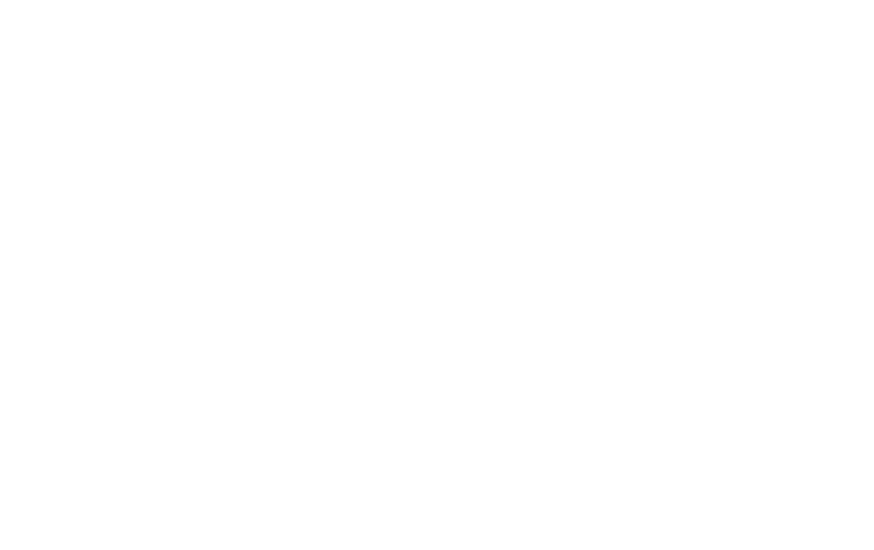
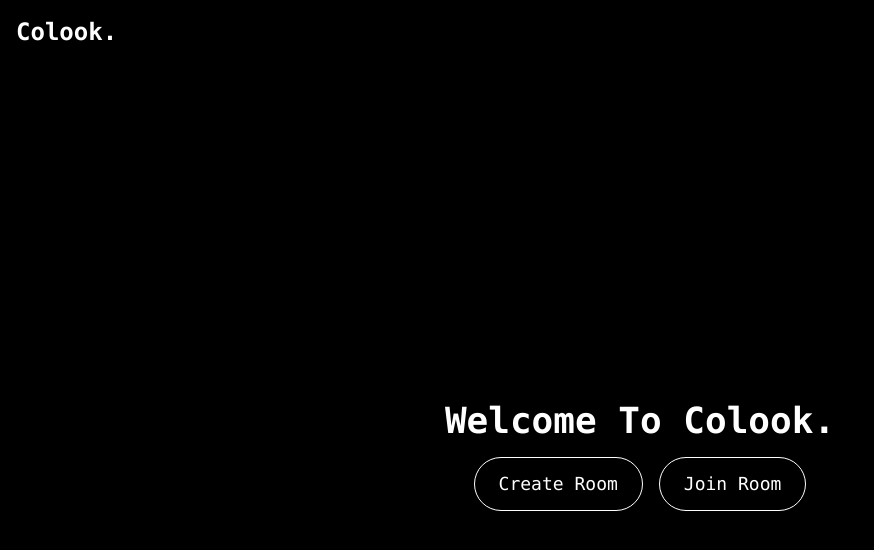
Before and after one commit to SaranSrini03/colook, a Next.js app: page / in a window 1280 px wide. Shown: the top 550 px of the page, without its empty margins (0-874 px from the left). Built offline with nearby package versions, Linux system fonts and the light colour scheme.

Commit message:
changes1

```diff
--- a/app/[id]/page.js
+++ b/app/[id]/page.js
@@ -2,6 +2,7 @@
 import { useState, useEffect, useRef } from "react";
 import { db } from "../firebase"; // Adjust the import path.
 import { ref, push, onValue } from "firebase/database";
+import Navbar from "../../components/NavBar.js"; // Import Navbar
 
 export default function Room({ params }) {
   const { id } = params; // Room ID from the URL.
@@ -38,8 +39,13 @@
   };
 
   return (
-    <div className="flex flex-col items-center justify-center min-h-screen text-white font-[var(--font-geist-sans)]">
-      <h1 className="text-4xl font-bold mb-4">Room ID: {id}</h1>
+    <div className="min-h-screen bg-black text-white">
+      {/* Navbar */}
+      <Navbar />
+
+      {/* Room Content */}
+      <div className="flex flex-col items-center  justify-center min-h-screen font-mono">
+        <h1 className="text-4xl font-bold mb-4">You Joined Room: {id}</h1>
 
         <div className="w-full max-w-md p-4 rounded-lg shadow-md">
           {/* Messages List */}
@@ -72,6 +78,7 @@
             </button>
           </form>
         </div>
+      </div>
 
       {/* CSS to Hide Scrollbar */}
       <style jsx>{`
--- a/app/globals.css
+++ b/app/globals.css
@@ -1,6 +1,7 @@
 @tailwind base;
 @tailwind components;
 @tailwind utilities;
+
 @import url('https://fonts.googleapis.com/css2?family=YourFontFamily&display=swap');
 
 :root {
--- a/app/page.js
+++ b/app/page.js
@@ -1,12 +1,15 @@
-//project location : app/page.js
-import Image from "next/image";
-import LandingPage from "../pages/landingpage.js"
+// app/page.js
+import Navbar from "../components/NavBar.js"; // Import Navbar component
+import LandingPage from "../pages/landingpage.js"; // Import existing landing page
 
 export default function Home() {
   return (
-    <div >
+    <div className="min-h-screen bg-black text-white">
+      {/* Navbar at the top */}
+      <Navbar />
+
+      {/* Landing Page Content */}
       <LandingPage />
-
     </div>
   );
 }
--- /dev/null
+++ b/app/pages/api/auth/callback.js
@@ -0,0 +1,32 @@
+// /pages/api/auth/callback.js
+import { NextApiRequest, NextApiResponse } from "next";
+import axios from "axios";
+
+export default async function handler(req, res) {
+  const { code } = req.query;
+
+  const tokenUrl = "https://accounts.spotify.com/api/token";
+  const body = new URLSearchParams({
+    grant_type: "authorization_code",
+    code: code,
+    redirect_uri: process.env.REDIRECT_URI,
+    client_id: process.env.SPOTIFY_CLIENT_ID,
+    client_secret: process.env.SPOTIFY_CLIENT_SECRET,
+  });
+
+  try {
+    const response = await axios.post(tokenUrl, body, {
+      headers: {
+        "Content-Type": "application/x-www-form-urlencoded",
+      },
+    });
+
+    const { access_token, refresh_token } = response.data;
+    // Store tokens in a secure way (e.g., session, database)
+    // Redirect the user or send a response
+    res.redirect("/"); // Redirect to your main page or wherever you need
+  } catch (error) {
+    console.error("Error fetching access token:", error);
+    res.status(500).json({ error: "Error fetching access token" });
+  }
+}
--- /dev/null
+++ b/app/pages/api/login.js
@@ -0,0 +1,12 @@
+// /pages/api/login.js
+import { NextApiRequest, NextApiResponse } from "next";
+
+export default function handler(req, res) {
+  const redirect_uri = process.env.REDIRECT_URI; // Ensure this is set in your .env file
+  const client_id = process.env.SPOTIFY_CLIENT_ID; // Your Spotify Client ID
+  const scope = "user-read-private user-read-email"; // Set your desired scopes here
+
+  const authUrl = `https://accounts.spotify.com/authorize?response_type=code&client_id=${client_id}&redirect_uri=${encodeURIComponent(redirect_uri)}&scope=${encodeURIComponent(scope)}`;
+
+  res.redirect(authUrl);
+}
--- /dev/null
+++ b/components/NavBar.js
@@ -0,0 +1,13 @@
+"use client";
+import Link from "next/link";
+
+export default function Navbar() {
+  return (
+    <nav className="bg-black text-white p-4  flex justify-between items-center relative">
+      {/* Logo on the left */}
+      <div className="text-2xl font-mono font-bold">
+        <Link href="/">Colook.</Link>
+      </div>
+    </nav>
+  );
+}
--- a/pages/landingpage.js
+++ b/pages/landingpage.js
@@ -1,6 +1,6 @@
-//project location : pages/landingpage.js
 "use client";
 
+import { useState } from "react";
 import { useRouter } from "next/navigation";
 
 // Function to generate a random alphanumeric string of a given length
@@ -15,21 +15,79 @@
 
 export default function Home() {
   const router = useRouter();
+  const [isModalOpen, setIsModalOpen] = useState(false); // State to control modal visibility
+  const [roomId, setRoomId] = useState(""); // State to store the room ID
 
   const handleCreateRoom = () => {
-    const roomId = generateShortId(); // Generate a short unique room ID
-    router.push(`${roomId}`); // Navigate to the new room page
+    const newRoomId = generateShortId(); // Generate a short unique room ID
+    router.push(`/${newRoomId}`); // Navigate to the new room page
+  };
+
+  const handleJoinRoom = () => {
+    setIsModalOpen(true); // Open the modal when "Join Room" is clicked
+  };
+
+  const handleSubmitRoomId = () => {
+    if (roomId) {
+      router.push(`/${roomId}`); // Navigate to the room page if roomId is provided
+      setIsModalOpen(false); // Close the modal after submission
+      setRoomId(""); // Clear the roomId state
+    }
+  };
+
+  const handleModalClose = () => {
+    setIsModalOpen(false); // Close the modal without submitting
+    setRoomId(""); // Clear the roomId state
   };
 
   return (
-    <div className="flex flex-col items-center justify-center min-h-screen text-white font-[var(--font-geist-sans)]">
+    <div className="flex flex-col items-center font-mono justify-center min-h-screen text-white font-mono">
       <h1 className="text-4xl font-bold text-center mb-4">Welcome To Colook.</h1>
+      <div className="flex space-x-4 mb-4">
         <button
           className="rounded-full border border-white bg-transparent text-white px-6 py-3 text-lg transition-transform duration-300 ease-in-out"
           onClick={handleCreateRoom}
         >
           Create Room
         </button>
+        <button
+          className="rounded-full border border-white bg-transparent text-white px-6 py-3 text-lg transition-transform duration-300 ease-in-out"
+          onClick={handleJoinRoom}
+        >
+          Join Room
+        </button>
+      </div>
+
+      {/* Modal for joining room */}
+      {isModalOpen && (
+        <div className="fixed inset-0 bg-black bg-opacity-50 flex justify-center font-mono items-center">
+          <div className="bg-black bg-opacity-20 backdrop-blur-md px-32 py-20 rounded-lg shadow-lg relative">
+            <h2 className="text-2xl font-bold mb-4">Join Room</h2>
+            <p className="mb-4">Enter the room ID:</p>
+            <input
+              type="text"
+              value={roomId}
+              onChange={(e) => setRoomId(e.target.value)}
+              className="p-2 mb-4 w-full border border-white bg-transparent rounded"
+              placeholder="Room ID"
+            />
+            <div className="flex justify-end space-x-4"> {/* Added space-x-4 for spacing */}
+              <button
+                onClick={handleSubmitRoomId}
+                className="rounded-full border border-white bg-transparent text-white px-12 py-3 text-lg transition-transform duration-300 ease-in-out" // Matching style
+              >
+                Join
+              </button>
+              <button
+                onClick={handleModalClose}
+                className="rounded-full border border-white bg-transparent text-white px-12 py-3 text-lg transition-transform duration-300 ease-in-out" // Matching style
+              >
+                Cancel
+              </button>
+            </div>
+          </div>
+        </div>
+      )}
     </div>
   );
 }
```
Also changed, not shown: 1 other file (tests, documents, lock files or other folders). Lines whose indentation alone changed are shown as unchanged.
